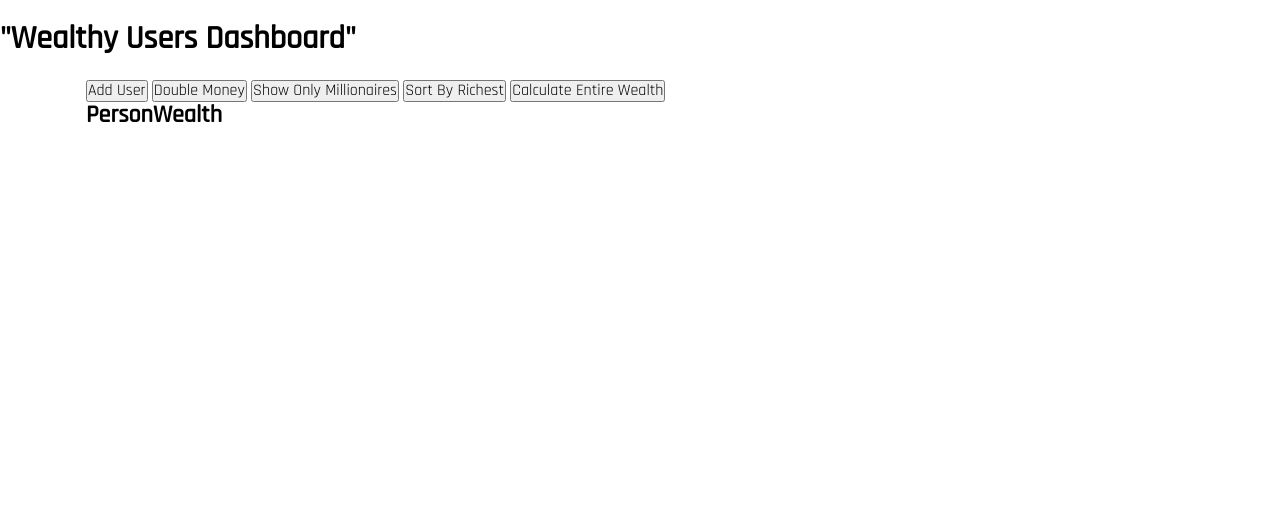
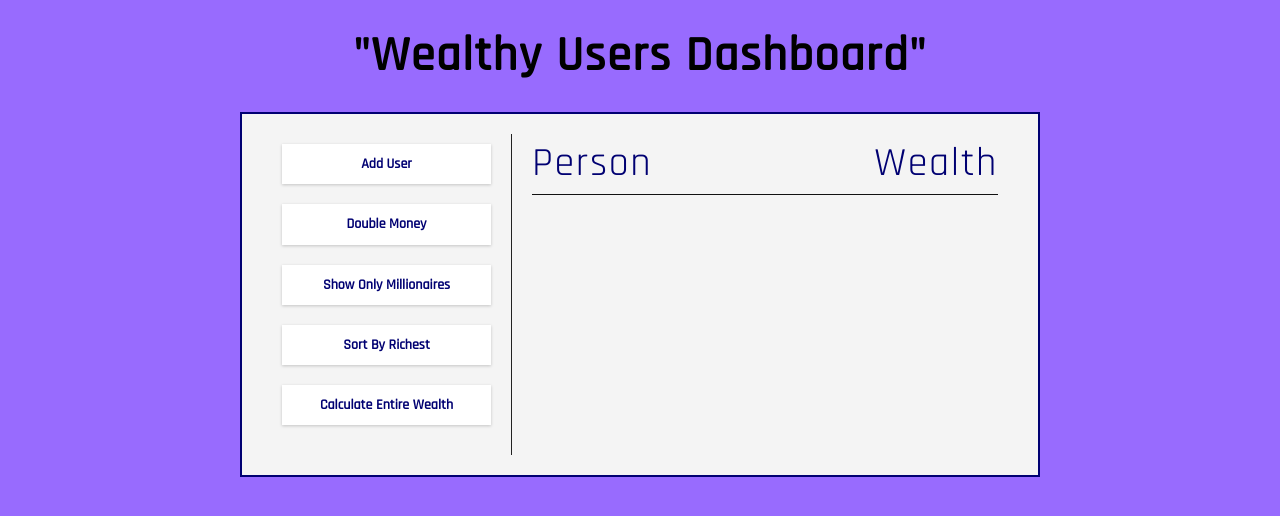
Before and after one commit to aruntutter/user-wealth-tracker, a plain HTML site: page index.html in a window 1280 px wide. Drawn offline with Linux system fonts and the light colour scheme.

Commit message:
css styling complete

```diff
--- a/styles/style.css
+++ b/styles/style.css
@@ -1,5 +1,4 @@
 @import url('https://fonts.googleapis.com/css2?family=Rajdhani:wght@400;500&display=swap');
-@import url('https://fonts.googleapis.com/css2?family=Teko:wght@500;600&display=swap');
 
 *,
 *::after,
@@ -16,8 +15,7 @@
   --clr-text: #000072;
   --clr-white: #ffffff;
   --clr-black: #222222;
-  --text-font-family: 'Rajdhani', sans-serif;
-  --title-font-family: 'Teko', sans-serif;
+  --text-ff: 'Rajdhani', sans-serif;
 }
 
 html {
@@ -26,11 +24,16 @@ html {
 }
 
 body {
-  font-family: var(--text-font-family);
-  background-color: #fff;
+  font-family: var(--text-ff);
+  background-color: var(--clr-bg);
 }
 
 /* global css */
+
+ul,
+ol {
+  list-style-type: none;
+}
 
 a {
   text-decoration: none;
@@ -40,38 +43,147 @@ li {
   list-style: none;
 }
 
-.container {
-  max-width: 1140px;
-  margin: 0 auto;
-  padding-left: 1rem;
-  padding-right: 1rem;
+h1,
+h2,
+h3,
+h4 {
+  letter-spacing: 0.1rem;
+  text-transform: capitalize;
+  line-height: 1.25;
+  margin-bottom: 0.75;
+  /* color: var(--clr-text); */
 }
 
-.btn {
-  display: inline-block;
-  border-radius: 8px;
-  padding: 0.5rem 1.5rem;
-  margin-top: 0.5rem;
-  text-transform: capitalize;
-  font-size: 1.2rem;
-  font-weight: 500;
-  cursor: pointer;
-  /* customize */
-  background-color: #1c2042;
-  color: white;
-  border: 2px solid #1c2042;
+h1 {
+  font-size: 2.25rem;
 }
 
-@media screen and (min-width: 576px) {}
+h2 {
+  font-size: 1.75rem;
+}
 
-/* Medium devices (tablets) */
+h3 {
+  font-size: 1.25rem;
+}
 
-@media (min-width: 768px) {}
+h4 {
+  font-size: 0.875rem;
+}
 
-/* Large devices (desktops) */
+p {
+  margin-bottom: 1.25rem;
+}
 
-@media (min-width: 991px) {}
+@media screen and (min-width: 992px) {
+  h1 {
+    font-size: 3rem;
+    text-align: center;
+  }
 
-/* Extra large devices (large desktops) */
+  h2 {
+    font-size: 2.5rem;
+  }
 
-@media (min-width: 1200px) {}
+  h3 {
+    font-size: 1.75rem;
+  }
+
+  h4 {
+    font-size: 1rem;
+  }
+
+  body {
+    font-size: 1rem;
+  }
+
+  h1,
+  h2,
+  h3,
+  h4 {
+    line-height: 1;
+  }
+}
+
+/* global classes */
+
+body {
+  background: var(--clr-bg);
+  font-family: var(--text-ff);
+  display: flex;
+  flex-direction: column;
+  align-items: center;
+  min-height: 100vh;
+  margin: 0;
+}
+
+
+
+.container {
+  display: flex;
+  padding: 20px;
+  margin: 0 auto;
+  max-width: 100%;
+  width: 800px;
+  background-color: var(--clr-card-bg);
+  border: 2px solid var(--clr-text);
+}
+
+aside {
+  padding: 10px 20px;
+  width: 250px;
+  border-right: 1px solid var(--clr-black);
+}
+
+button {
+  cursor: pointer;
+  background-color: var(--clr-white);
+  display: block;
+  width: 100%;
+  padding: 10px;
+  margin-bottom: 20px;
+  font-weight: bold;
+  font-size: 14px;
+  color: var(--clr-text);
+
+  transition: var(--transition);
+  border: 2px solid transparent;
+  box-shadow: 0 1px 3px rgba(0, 0, 0, 0.2);
+}
+
+button:hover {
+  color: var(--clr-text);
+  background: var(--clr-bg);
+  border: 2px solid var(--clr-text);
+}
+
+main {
+  flex: 1;
+  padding: 10px 20px;
+}
+
+h2 {
+  border-bottom: 1px solid #111;
+  padding-bottom: 10px;
+  display: flex;
+  justify-content: space-between;
+  font-weight: 300;
+  margin: 0 0 20px;
+  color: var(--clr-text);
+}
+
+h3 {
+  background-color: #fff;
+  border-bottom: 1px solid #111;
+  padding: 10px;
+  display: flex;
+  justify-content: space-between;
+  font-weight: 300;
+  margin: 20px 0 0;
+}
+
+.person {
+  display: flex;
+  justify-content: space-between;
+  font-size: 20px;
+  margin-bottom: 10px;
+}
```
